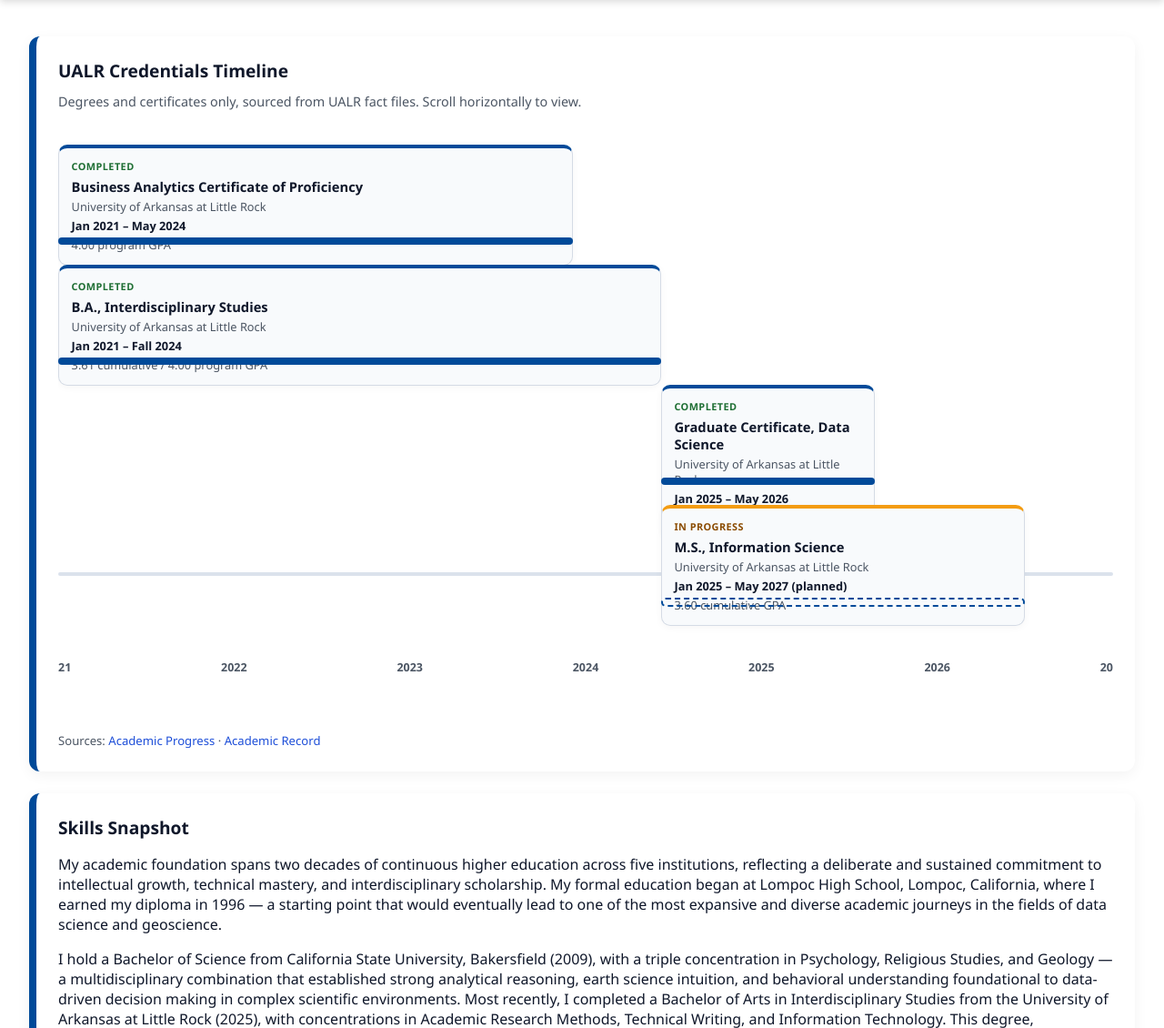
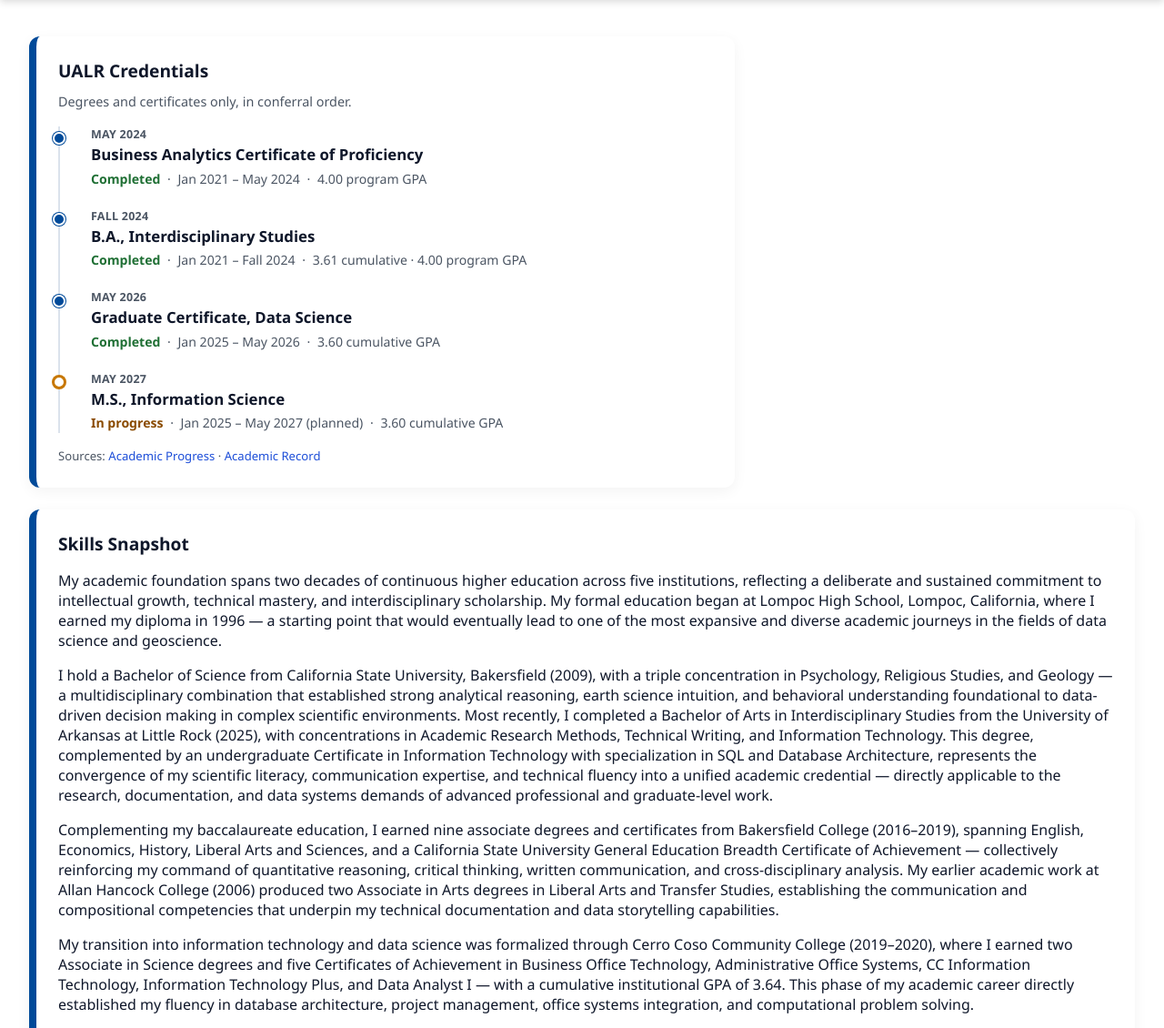
Before and after one commit to Porebo/2026Spring, a PHP site: page /credentials/index.html in a window 1280 px wide. Shown: the part 204-1334 px from the top of the page at 91% size. Run offline with PHP 8.4, Linux system fonts and the light colour scheme.

Commit message:
Simplify UALR credentials timeline into a clean vertical list (#7)
Replace the cluttered horizontal multi-lane layout with a compact
vertical timeline that fits the viewport: conferral date, credential,
status, range, and GPA on one readable row each.

Co-authored-by: Cursor Agent <cursoragent@cursor.com>
Co-authored-by: Lester S Carcamo <Porebo@users.noreply.github.com>

```diff
--- a/credentials/index.html
+++ b/credentials/index.html
@@ -5,7 +5,7 @@
   <meta name="viewport" content="width=device-width, initial-scale=1.0">
   <meta name="description" content="Academic credentials, professional experience, and technical proficiencies for Lester S. Carcamo.">
   <title>Credentials &amp; Portfolio</title>
-  <link rel="stylesheet" href="styles.css?v=2">
+  <link rel="stylesheet" href="styles.css?v=3">
 </head>
 <body>
 
@@ -26,11 +26,9 @@
   <div class="bento-grid">
 
     <div class="bento-card credential-timeline-card">
-      <h2>UALR Credentials Timeline</h2>
-      <p class="credential-timeline-intro">Degrees and certificates only, sourced from UALR fact files. Scroll horizontally to view.</p>
-      <div class="credential-timeline-scroll">
-        <div data-ualr-credential-timeline></div>
-      </div>
+      <h2>UALR Credentials</h2>
+      <p class="credential-timeline-intro">Degrees and certificates only, in conferral order.</p>
+      <div data-ualr-credential-timeline></div>
       <p class="credential-timeline-source">Sources: <a href="ualr-academic-progress-raw.html">Academic Progress</a> · <a href="ualr-academic-record-raw.html">Academic Record</a></p>
     </div>
 
--- a/credentials/styles.css
+++ b/credentials/styles.css
@@ -233,139 +233,99 @@ a:hover {
 }
 
 .credential-timeline-card {
-  overflow: hidden;
+  max-width: 720px;
 }
 
 .credential-timeline-intro,
 .credential-timeline-source {
-  margin: 0 0 0.75rem;
+  margin: 0 0 1rem;
   font-size: 0.9rem;
   color: var(--text-muted);
   line-height: 1.5;
 }
 
 .credential-timeline-source {
-  margin: 0.75rem 0 0;
+  margin: 1rem 0 0;
   font-size: 0.82rem;
 }
 
-.credential-timeline-scroll {
-  overflow-x: auto;
-  padding: 0.5rem 0 0.25rem;
-  scroll-snap-type: x proximity;
-  -webkit-overflow-scrolling: touch;
+.credential-timeline-list {
+  list-style: none;
+  margin: 0;
+  padding: 0;
+  border-left: 2px solid var(--timeline-line);
 }
 
-.credential-timeline-scroll [data-ualr-credential-timeline] {
+.credential-row {
   position: relative;
-  min-width: 880px;
-  padding: 1rem 0 2.5rem;
+  display: grid;
+  grid-template-columns: 18px 1fr;
+  gap: 0.85rem;
+  padding: 0 0 1.35rem 0.15rem;
 }
 
-.credential-timeline__track {
-  position: relative;
-  min-height: 560px;
+.credential-row:last-child {
+  padding-bottom: 0;
 }
 
-.credential-timeline__line {
-  position: absolute;
-  left: 0;
-  right: 0;
-  top: 470px;
-  height: 4px;
-  background: var(--timeline-line);
-  border-radius: 999px;
+.credential-row__marker {
+  position: relative;
+  display: flex;
+  justify-content: center;
 }
 
-.credential-timeline__spans {
-  position: relative;
-  min-height: 520px;
+.credential-row__dot {
+  position: absolute;
+  left: -10px;
+  top: 0.35rem;
+  width: 10px;
+  height: 10px;
+  border-radius: 50%;
+  background: var(--primary);
+  border: 2px solid #fff;
+  box-shadow: 0 0 0 1px var(--primary);
 }
 
-.credential-span {
-  position: absolute;
-  top: 0;
-  min-width: 150px;
+.credential-row--in-progress .credential-row__dot {
+  background: #fff;
+  border: 2px solid #c77700;
+  box-shadow: 0 0 0 1px #c77700;
 }
 
-.credential-span__bar {
-  position: absolute;
-  left: 0;
-  right: 0;
-  top: 102px;
-  height: 8px;
-  border-radius: 999px;
-  background: var(--primary);
+.credential-row__when {
+  margin: 0 0 0.2rem;
+  font-size: 0.78rem;
+  font-weight: 700;
+  letter-spacing: 0.02em;
+  text-transform: uppercase;
+  color: var(--text-muted);
 }
 
-.credential-span--in-progress .credential-span__bar {
-  border: 2px dashed var(--primary);
-  height: 6px;
-  background: transparent;
+.credential-row__title {
+  margin: 0;
+  font-size: 1.05rem;
+  line-height: 1.3;
+  font-weight: 650;
 }
 
-.credential-span__card {
-  background: #f8fafc;
-  border: 1px solid var(--line-color);
-  border-top: 4px solid var(--primary);
-  border-radius: 10px;
-  padding: 0.75rem 0.85rem;
-  box-shadow: 0 2px 8px rgba(0, 0, 0, 0.04);
+.credential-row__meta {
+  margin: 0.35rem 0 0;
+  font-size: 0.88rem;
+  line-height: 1.45;
+  color: var(--text-muted);
 }
 
-.credential-span--in-progress .credential-span__card {
-  border-top-color: #f39c12;
-}
-
-.credential-span__status {
-  margin: 0 0 0.35rem;
-  font-size: 0.68rem;
+.credential-row__status {
   font-weight: 700;
-  letter-spacing: 0.04em;
-  text-transform: uppercase;
   color: #1f6f34;
 }
 
-.credential-span--in-progress .credential-span__status {
+.credential-row--in-progress .credential-row__status {
   color: #8a4b00;
 }
 
-.credential-span__title {
-  margin: 0;
-  font-size: 0.92rem;
-  line-height: 1.3;
-}
-
-.credential-span__institution,
-.credential-span__dates,
-.credential-span__gpa {
-  margin: 0.25rem 0 0;
-  font-size: 0.8rem;
-  line-height: 1.35;
-}
-
-.credential-span__institution,
-.credential-span__gpa {
-  color: var(--text-muted);
-}
-
-.credential-span__dates {
-  font-weight: 600;
-  color: var(--text-main);
-}
-
-.credential-timeline__years {
-  position: relative;
-  height: 1.5rem;
-  margin-top: 0.35rem;
-}
-
-.credential-timeline__year {
-  position: absolute;
-  transform: translateX(-50%);
-  font-size: 0.78rem;
-  font-weight: 700;
-  color: var(--text-muted);
+.credential-row__sep {
+  margin: 0 0.25rem;
 }
 
 @media (max-width: 600px) {
--- a/credentials/ualr-credentials-timeline.js
+++ b/credentials/ualr-credentials-timeline.js
@@ -2,143 +2,86 @@
  * UALR credential timeline — facts only.
  * Sources: ualr-academic-progress-raw.md, ualr-academic-record-raw.md
  * (including confirmed conferral notes, 2026-07-28)
+ *
+ * Display order: chronological by conferral / planned end date.
  */
 const ualrCredentialTimeline = [
   {
     id: "ualr-bus-analytics-cp",
     credential: "Business Analytics Certificate of Proficiency",
-    institution: "University of Arkansas at Little Rock",
     status: "completed",
-    start: "2021-01",
-    end: "2024-05",
     displayStart: "Jan 2021",
     displayEnd: "May 2024",
+    marker: "May 2024",
     gpa: "4.00 program GPA"
   },
   {
     id: "ualr-ba-idst",
     credential: "B.A., Interdisciplinary Studies",
-    institution: "University of Arkansas at Little Rock",
     status: "completed",
-    start: "2021-01",
-    end: "2024-12",
     displayStart: "Jan 2021",
     displayEnd: "Fall 2024",
-    gpa: "3.61 cumulative / 4.00 program GPA"
+    marker: "Fall 2024",
+    gpa: "3.61 cumulative · 4.00 program GPA"
   },
   {
     id: "ualr-data-science-gc",
     credential: "Graduate Certificate, Data Science",
-    institution: "University of Arkansas at Little Rock",
     status: "completed",
-    start: "2025-01",
-    end: "2026-05",
     displayStart: "Jan 2025",
     displayEnd: "May 2026",
+    marker: "May 2026",
     gpa: "3.60 cumulative GPA"
   },
   {
     id: "ualr-ms-information-science",
     credential: "M.S., Information Science",
-    institution: "University of Arkansas at Little Rock",
     status: "in-progress",
-    start: "2025-01",
-    end: "2027-05",
     displayStart: "Jan 2025",
     displayEnd: "May 2027 (planned)",
+    marker: "May 2027",
     gpa: "3.60 cumulative GPA"
   }
 ];
 
-const TIMELINE_RANGE = { startYear: 2021, endYear: 2027 };
-
-function parseYearMonth(value) {
-  const [year, month] = value.split("-").map(Number);
-  return { year, month: month || 1 };
-}
-
-function monthOffset(year, month) {
-  return (year - TIMELINE_RANGE.startYear) * 12 + (month - 1);
-}
-
-function createCredentialNode(item, lane) {
-  const start = parseYearMonth(item.start);
-  const end = parseYearMonth(item.end);
-  const rangeStart = monthOffset(TIMELINE_RANGE.startYear, 1);
-  const rangeEnd = monthOffset(TIMELINE_RANGE.endYear, 12);
-  const totalMonths = rangeEnd - rangeStart + 1;
-
-  const left = ((monthOffset(start.year, start.month) - rangeStart) / totalMonths) * 100;
-  const width = Math.max(
-    ((monthOffset(end.year, end.month) - monthOffset(start.year, start.month) + 1) / totalMonths) * 100,
-    4
-  );
-
-  const article = document.createElement("article");
-  article.className = `credential-span credential-span--${item.status}`;
-  article.style.left = `${left}%`;
-  article.style.width = `${width}%`;
-  article.style.top = `${lane * 132}px`;
-  article.setAttribute("role", "listitem");
-  article.setAttribute("aria-label", `${item.credential}, ${item.displayStart} to ${item.displayEnd}`);
+function createCredentialRow(item) {
+  const li = document.createElement("li");
+  li.className = `credential-row credential-row--${item.status}`;
 
   const statusLabel = item.status === "completed" ? "Completed" : "In progress";
 
-  article.innerHTML = `
-    <div class="credential-span__bar" aria-hidden="true"></div>
-    <div class="credential-span__card">
-      <p class="credential-span__status">${statusLabel}</p>
-      <h3 class="credential-span__title">${item.credential}</h3>
-      <p class="credential-span__institution">${item.institution}</p>
-      <p class="credential-span__dates">${item.displayStart} – ${item.displayEnd}</p>
-      <p class="credential-span__gpa">${item.gpa}</p>
+  li.innerHTML = `
+    <div class="credential-row__marker" aria-hidden="true">
+      <span class="credential-row__dot"></span>
+    </div>
+    <div class="credential-row__body">
+      <p class="credential-row__when">${item.marker}</p>
+      <h3 class="credential-row__title">${item.credential}</h3>
+      <p class="credential-row__meta">
+        <span class="credential-row__status">${statusLabel}</span>
+        <span class="credential-row__sep" aria-hidden="true">·</span>
+        <span>${item.displayStart} – ${item.displayEnd}</span>
+        <span class="credential-row__sep" aria-hidden="true">·</span>
+        <span>${item.gpa}</span>
+      </p>
     </div>
   `;
 
-  return article;
-}
-
-function renderYearAxis(container) {
-  const axis = document.createElement("div");
-  axis.className = "credential-timeline__years";
-  axis.setAttribute("aria-hidden", "true");
-
-  for (let year = TIMELINE_RANGE.startYear; year <= TIMELINE_RANGE.endYear; year += 1) {
-    const tick = document.createElement("span");
-    tick.className = "credential-timeline__year";
-    tick.style.left = `${((year - TIMELINE_RANGE.startYear) / (TIMELINE_RANGE.endYear - TIMELINE_RANGE.startYear)) * 100}%`;
-    tick.textContent = String(year);
-    axis.appendChild(tick);
-  }
-
-  container.appendChild(axis);
+  return li;
 }
 
 function renderUalrCredentialTimeline(container) {
   if (!container) return;
 
-  container.replaceChildren();
-  container.setAttribute("role", "list");
-  container.setAttribute("aria-label", "UALR credentials timeline");
+  const list = document.createElement("ol");
+  list.className = "credential-timeline-list";
+  list.setAttribute("aria-label", "UALR credentials by conferral date");
 
-  const track = document.createElement("div");
-  track.className = "credential-timeline__track";
-
-  const line = document.createElement("div");
-  line.className = "credential-timeline__line";
-  line.setAttribute("aria-hidden", "true");
-  track.appendChild(line);
-
-  const spans = document.createElement("div");
-  spans.className = "credential-timeline__spans";
-
-  ualrCredentialTimeline.forEach((item, index) => {
-    spans.appendChild(createCredentialNode(item, index));
+  ualrCredentialTimeline.forEach((item) => {
+    list.appendChild(createCredentialRow(item));
   });
 
-  track.appendChild(spans);
-  container.appendChild(track);
-  renderYearAxis(container);
+  container.replaceChildren(list);
 }
 
 const timelineMount = document.querySelector("[data-ualr-credential-timeline]");
```
